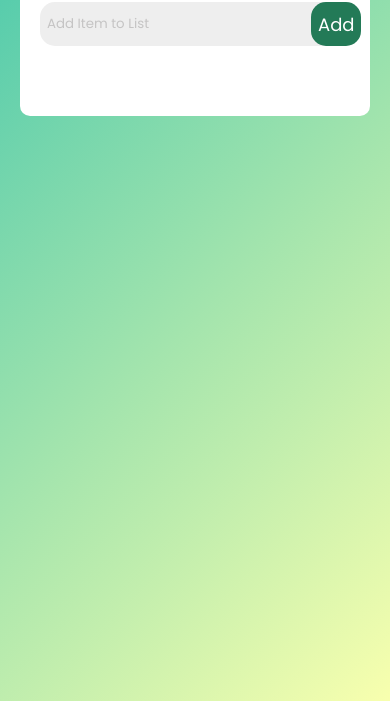
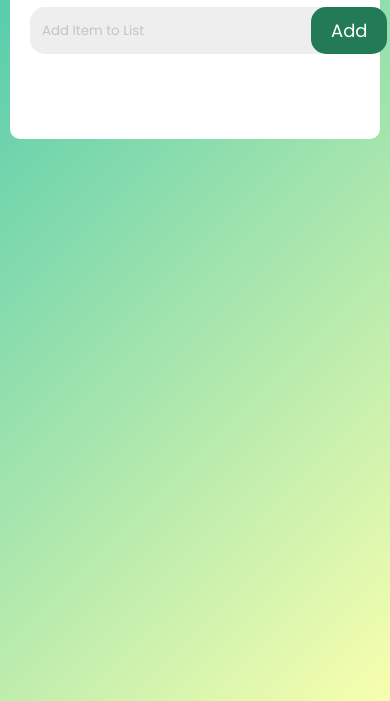
Before and after one commit to aappy01/NotebookApp, a plain HTML site: page index.html in a window 390 px wide. Shown: the part 143-844 px from the top of the page. Drawn offline with Linux system fonts and the light colour scheme.

Commit message:
second commit

```diff
--- a/style.css
+++ b/style.css
@@ -32,15 +32,17 @@
   height: 30px;
 }
 .input-box{
-  width: 100%;
-  margin: 10px auto;
   display: flex;
+  align-items: center;
+  justify-content: space-between;
   background: rgb(238, 238, 238);
   border-radius: 15px;
+  padding-left: 20px;
+  margin: 25px auto;
 }
 .input{
-  flex-basis: 80%;
-  padding: 12px 7px;
+  flex:1;
+  padding: 12px;
   outline: 0;
   border: 0;
   background: transparent;
@@ -49,8 +51,7 @@
   color: rgb(197, 196, 196);
 }
 .input-btn{
-  flex-basis: 20%;
-  padding: 7px;
+  padding: 10px 40px;
   outline: 0;
   border: 0;
   background: #237A57;
@@ -111,10 +112,16 @@
     overflow-x: hidden;
   }
   .container{
-    padding: 20px;
+    /* padding: 20px; */
   }
   .notebook{
     width: 100%;
     max-width: auto;
   }
+  .input-box{
+    padding-left: 0;
+  }
+  .input-btn{
+    padding: 10px 20px;
+  }
 }
```
